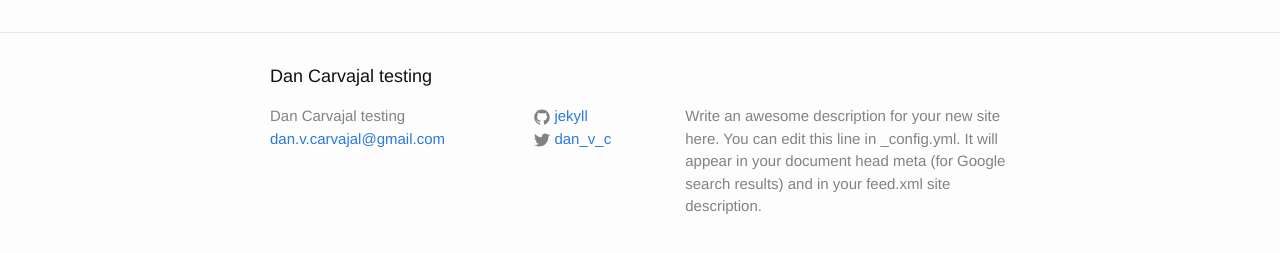
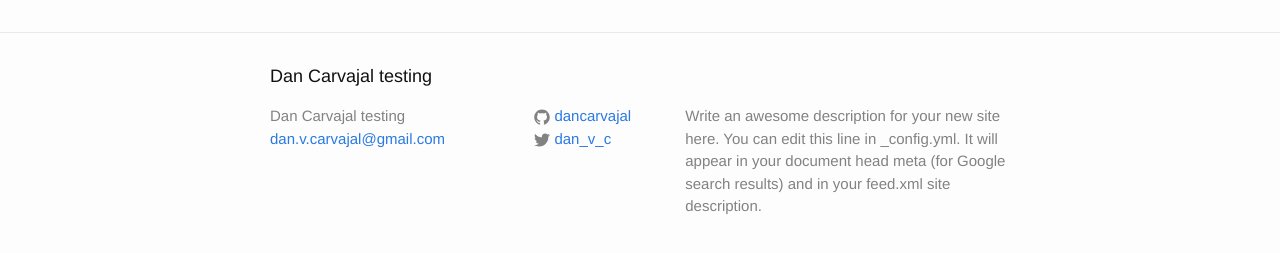
Before and after one commit to DanCarvajal/dancarvajal.github.io, a Jekyll site: the page built from index.html, in a window 1280 px wide. Shown: the part 264-517 px from the top of the page. Built offline with Jekyll 4.4.1, drawn with Linux system fonts in a browser that asks for light colours.

Commit message:
messing around

```diff
--- a/_config.yml
+++ b/_config.yml
@@ -8,7 +8,7 @@ description: > # this means to ignore newlines until "baseurl:"
 baseurl: "" # the subpath of your site, e.g. /blog/
 url: "http://yourdomain.com" # the base hostname & protocol for your site
 twitter_username: dan_v_c
-github_username:  jekyll
+github_username:  dancarvajal
 
 # Build settings
 markdown: kramdown
```
